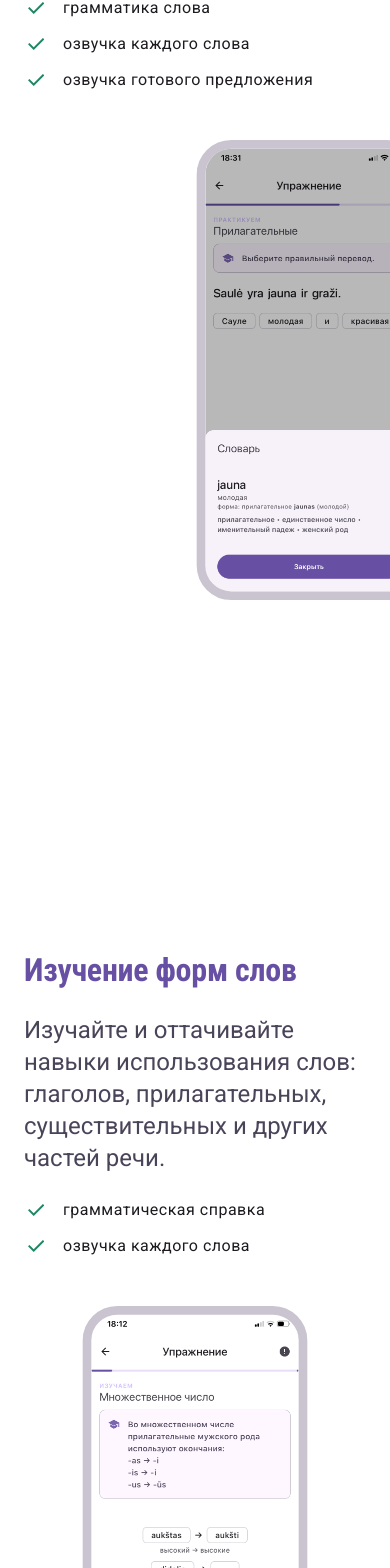
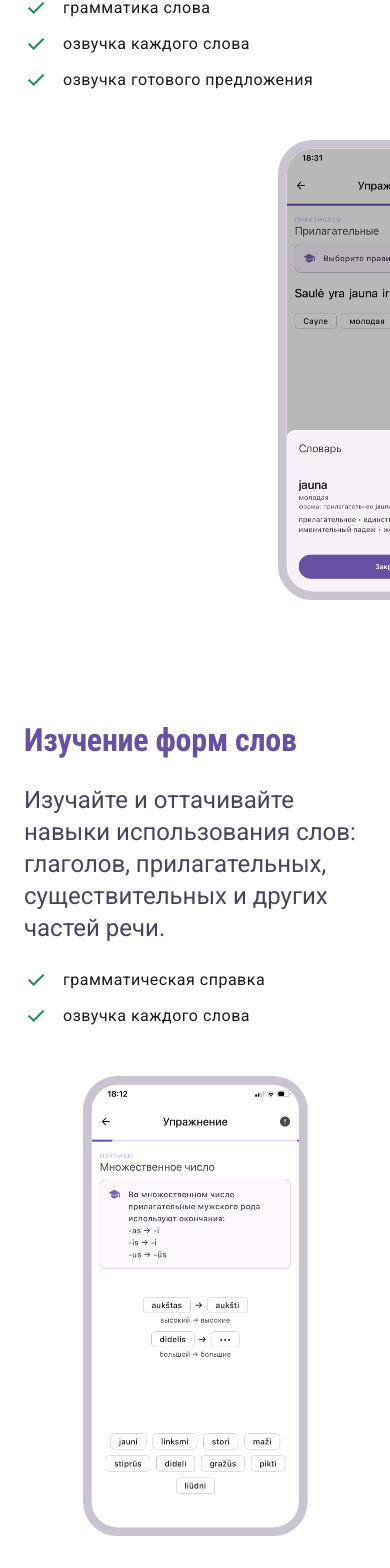
Before and after one commit to alexlitke-git/liezuvis-landing, a React (Vite) app: page / in a window 390 px wide. Shown: the part 2056-3624 px from the top of the page. Built offline with nearby package versions, Linux system fonts and the light colour scheme.

Commit message:
mobile version updated

```diff
--- a/src/app/App.tsx
+++ b/src/app/App.tsx
@@ -1,4 +1,4 @@
-import { useEffect, useState, type ReactNode } from "react";
+import { useEffect, useState, type CSSProperties, type ReactNode } from "react";
 import svgPaths from "@/imports/Frame23/svg-olo4zkfgdm";
 import img0100Screen from "@/imports/Frame23/04e9d54d1a01f6a0dc28b3561edc6a0af3a80fca.png";
 import img11 from "@/imports/Frame23/ddf64b505381a61b346435be8901aba185badec7.png";
@@ -55,6 +55,18 @@ function PhoneShot({ src }: { src: string }) {
   );
 }
 
+const MOBILE_FEATURE_PHONE_SCALE = 1.08;
+const MOBILE_FEATURE_PHONE_WIDTH = (192 + 16) * MOBILE_FEATURE_PHONE_SCALE;
+const MOBILE_FEATURE_PHONE_HEIGHT = (410 + 16) * MOBILE_FEATURE_PHONE_SCALE;
+const MOBILE_FEATURE_PHONE_GAP = 40;
+
+const mobileFeatureSliderStyle = {
+  "--slideWidth": `${MOBILE_FEATURE_PHONE_WIDTH}px`,
+  "--slideHalfWidth": `${MOBILE_FEATURE_PHONE_WIDTH / 2}px`,
+  "--slideHeight": `${MOBILE_FEATURE_PHONE_HEIGHT}px`,
+  "--slideGap": `${MOBILE_FEATURE_PHONE_GAP}px`,
+} as CSSProperties;
+
 // ─── Two-phone layout: side-by-side on desktop, cascade on tablet ──────────────
 function PhonePair({
   src1,
@@ -138,58 +150,6 @@ function PhonePair({
             </div>
           </div>
         </div>
-      </div>
-    </div>
-  );
-}
-
-function MobilePhoneSlider({
-  src1,
-  src2,
-  avatarSrc,
-}: {
-  src1: string;
-  src2: string;
-  avatarSrc?: string;
-}) {
-  const [active, setActive] = useState<0 | 1>(0);
-
-  return (
-    <div className="md:hidden relative w-full overflow-hidden pt-[8px] pb-[8px]">
-      <div className="relative h-[520px]">
-        <button
-          type="button"
-          onClick={() => setActive(0)}
-          className="absolute top-0 transition-all duration-300"
-          style={{
-            left: active === 0 ? "52px" : "-220px",
-            zIndex: active === 0 ? 2 : 1,
-          }}
-        >
-          <PhoneShot src={src1} />
-        </button>
-
-        <button
-          type="button"
-          onClick={() => setActive(1)}
-          className="absolute top-0 transition-all duration-300"
-          style={{
-            left: active === 1 ? "52px" : "300px",
-            zIndex: active === 1 ? 2 : 1,
-          }}
-        >
-          <PhoneShot src={src2} />
-        </button>
-
-        {avatarSrc && (
-          <div className="absolute left-[8px] top-[210px] rounded-full size-[96px] overflow-hidden pointer-events-none z-[3]">
-            <img
-              alt=""
-              className="absolute inset-0 max-w-none object-cover size-full rounded-full"
-              src={avatarSrc}
-            />
-          </div>
-        )}
       </div>
     </div>
   );
@@ -553,9 +513,9 @@ function MobileFeatureImages({
 
   if (!src2) {
     return (
-      <div className="min-[1280px]:hidden relative w-full overflow-hidden pt-[8px]">
-        <div className="flex justify-center">
-          <div className="scale-[1.08] origin-top">
+      <div className="min-[1280px]:hidden relative w-full overflow-hidden pt-[8px] pb-[8px]" style={mobileFeatureSliderStyle}>
+        <div className="relative mx-auto" style={{ width: "var(--slideWidth)", height: "var(--slideHeight)" }}>
+          <div className="absolute left-0 top-0 scale-[1.08] origin-top-left">
             <PhoneShot src={src1} />
           </div>
         </div>
@@ -564,24 +524,38 @@ function MobileFeatureImages({
   }
 
   return (
-    <div className="min-[1280px]:hidden relative w-screen left-1/2 -translate-x-1/2 overflow-hidden pt-[8px] pb-[8px]">
-      <div className="relative h-[690px]">
+    <div className="min-[1280px]:hidden relative w-screen left-1/2 -translate-x-1/2 overflow-hidden pt-[8px] pb-[8px]" style={mobileFeatureSliderStyle}>
+      <div className="relative" style={{ height: "var(--slideHeight)" }}>
         <div
-          className="absolute top-0 flex transition-transform duration-300 ease-out"
+          className="absolute top-0 grid transition-transform duration-300 ease-out"
           style={{
-            left: "calc(50vw - 185px)",
-            gap: "40px",
-            transform: active === 0 ? "translateX(0)" : "translateX(-410px)",
+            left: "calc(50vw - var(--slideHalfWidth))",
+            gridAutoColumns: "var(--slideWidth)",
+            gridAutoFlow: "column",
+            columnGap: "var(--slideGap)",
+            transform: active === 0 ? "translate3d(0, 0, 0)" : "translate3d(calc(0px - var(--slideWidth) - var(--slideGap)), 0, 0)",
           }}
         >
-          <button type="button" onClick={() => setActive(0)} className="shrink-0">
-            <div className="scale-[1.08] origin-top">
+          <button
+            type="button"
+            onClick={() => setActive(0)}
+            aria-pressed={active === 0}
+            className="relative shrink-0 cursor-pointer touch-manipulation border-0 bg-transparent p-0"
+            style={{ width: "var(--slideWidth)", height: "var(--slideHeight)" }}
+          >
+            <div className="absolute left-0 top-0 scale-[1.08] origin-top-left">
               <PhoneShot src={src1} />
             </div>
           </button>
 
-          <button type="button" onClick={() => setActive(1)} className="shrink-0">
-            <div className="scale-[1.08] origin-top">
+          <button
+            type="button"
+            onClick={() => setActive(1)}
+            aria-pressed={active === 1}
+            className="relative shrink-0 cursor-pointer touch-manipulation border-0 bg-transparent p-0"
+            style={{ width: "var(--slideWidth)", height: "var(--slideHeight)" }}
+          >
+            <div className="absolute left-0 top-0 scale-[1.08] origin-top-left">
               <PhoneShot src={src2} />
             </div>
           </button>
```
